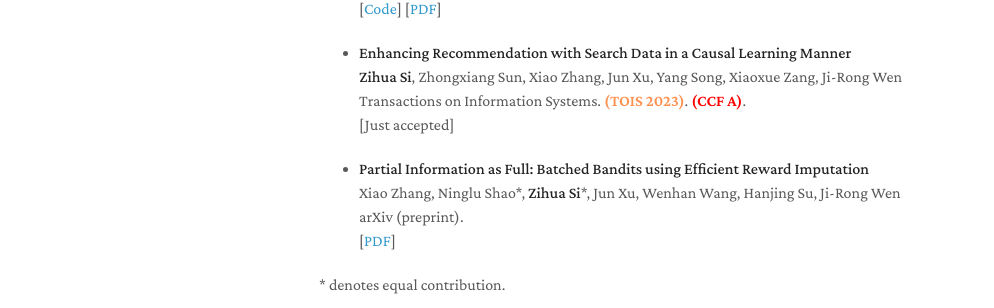
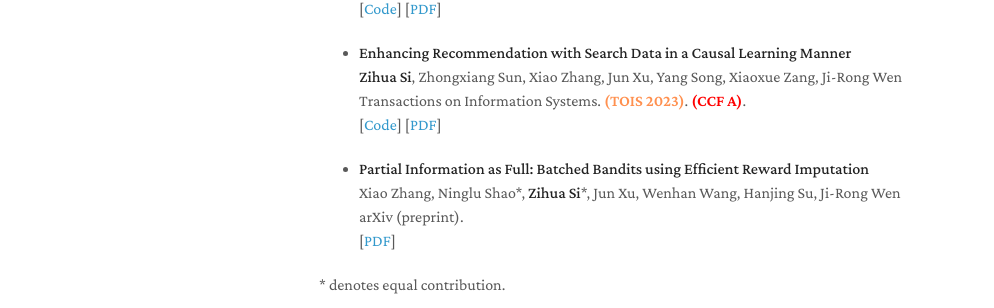
Before and after one commit to Ethan00Si/ethan00si.github.io, a Jekyll site: the page built from index.md, in a window 1280 px wide and 1245 px high. Shown: the part 628-936 px from the top of the window, without its empty margins (151-1145 px from the left). Built offline with Jekyll 4.4.1, drawn with Linux system fonts in a browser that asks for light colours; nearby versions of some CDN libraries; a style sheet for code colours, icons or effects is not loaded.

Commit message:
update paper link

```diff
--- a/index.md
+++ b/index.md
@@ -39,8 +39,8 @@ He joined the Beijing Key Laboratory of Big Data Management and Analysis Methods
   <br>
   Transactions on Information Systems. <span style="color:#ff904f;font-weight:1000">(TOIS 2023)</span>. <span style="color:red;font-weight:1000">(CCF A)</span>.
   <br>
-  [Just accepted]
-  <!-- [[PDF](https://arxiv.org/pdf/2210.06719.pdf)]  -->
+  [[Code](https://github.com/Ethan00Si/IV4RecPlus-TOIS-2023)]
+  [[PDF](https://dl.acm.org/doi/10.1145/3582425)]
 
 - **Partial Information as Full: Batched Bandits using Efficient Reward Imputation**
   <br>
```
Also changed, not shown: zh.md (+2 -2 lines).
